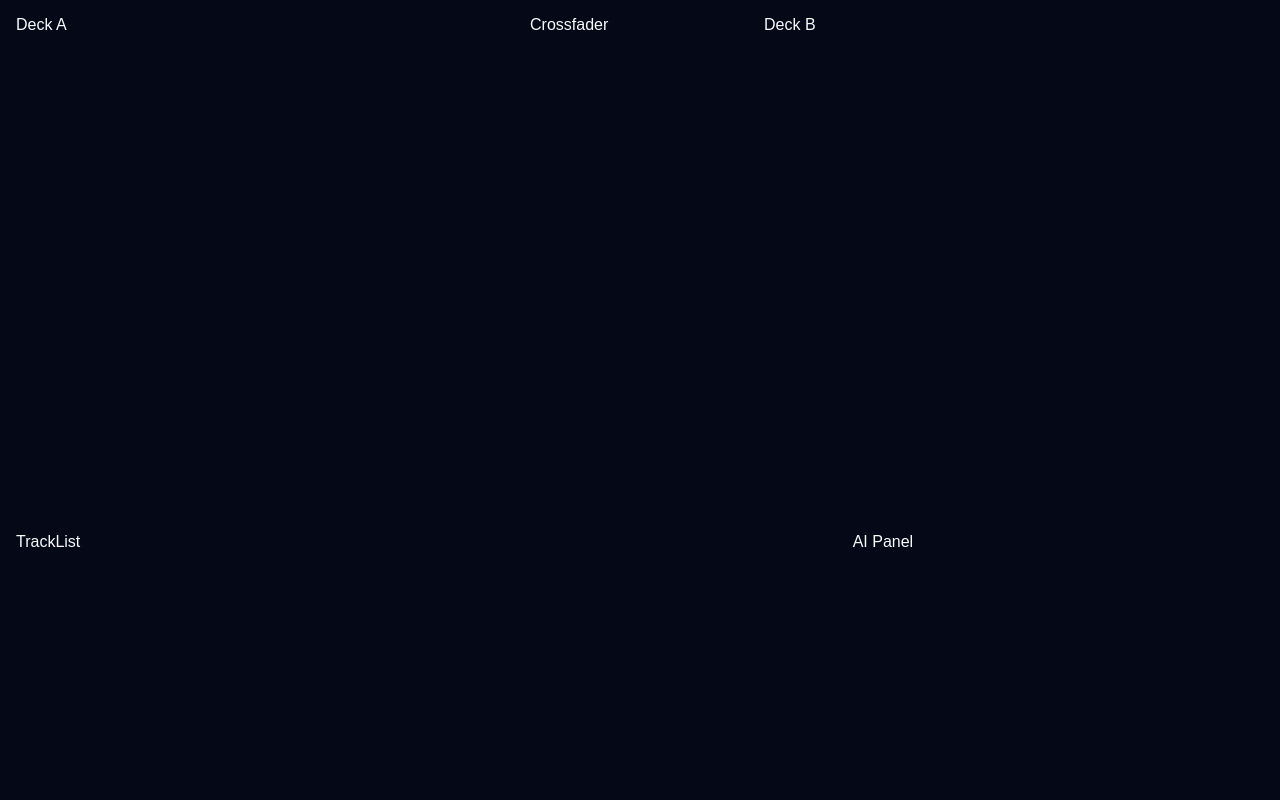
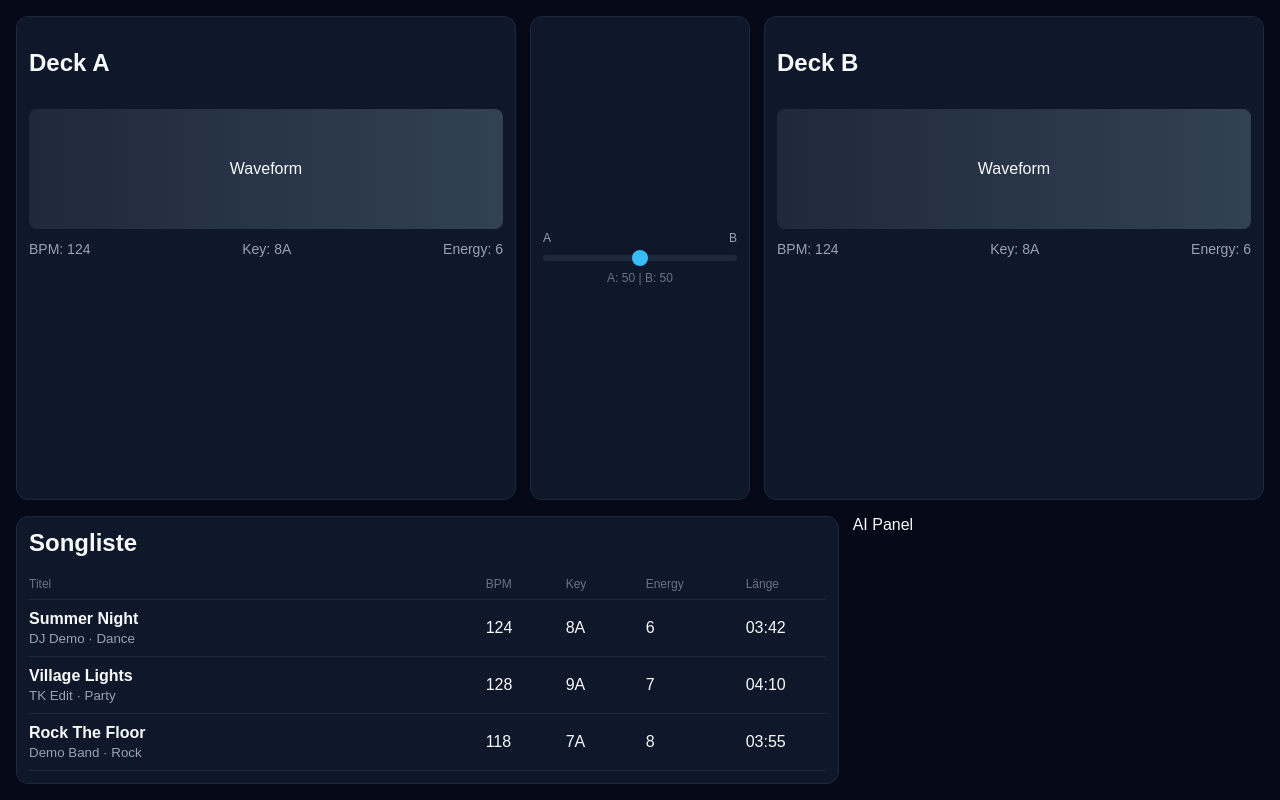
Before and after one commit to thomas-2026-dorf/mac-ki-dj, a React (Vite) app: page / in a window 1280 px wide. Built offline with nearby package versions, Linux system fonts and the light colour scheme.

Commit message:
Songliste mit Demo-Tracks ergänzt

```diff
--- a/src/App.css
+++ b/src/App.css
@@ -27,3 +27,116 @@ body {
   padding: 0 16px 16px;
   flex: 1;
 }
+
+.deck {
+  background: #0f172a;
+  border-radius: 12px;
+  padding: 12px;
+  display: flex;
+  flex-direction: column;
+  border: 1px solid #1e293b;
+}
+
+.deck-header {
+  display: flex;
+  justify-content: space-between;
+  align-items: center;
+}
+
+.waveform {
+  height: 120px;
+  margin: 12px 0;
+  background: linear-gradient(90deg, #1e293b, #334155);
+  display: flex;
+  align-items: center;
+  justify-content: center;
+  border-radius: 8px;
+}
+
+.deck-info {
+  display: flex;
+  justify-content: space-between;
+  font-size: 14px;
+  color: #94a3b8;
+}
+
+.crossfader {
+  display: flex;
+  flex-direction: column;
+  align-items: center;
+  justify-content: center;
+  background: #0f172a;
+  border-radius: 12px;
+  padding: 12px;
+  border: 1px solid #1e293b;
+}
+
+.labels {
+  width: 100%;
+  display: flex;
+  justify-content: space-between;
+  margin-bottom: 8px;
+  color: #94a3b8;
+  font-size: 12px;
+}
+
+.fader {
+  width: 100%;
+  appearance: none;
+  height: 6px;
+  background: #1e293b;
+  border-radius: 4px;
+  outline: none;
+}
+
+.fader::-webkit-slider-thumb {
+  appearance: none;
+  width: 16px;
+  height: 16px;
+  background: #38bdf8;
+  border-radius: 50%;
+  cursor: pointer;
+}
+
+.value {
+  margin-top: 8px;
+  font-size: 12px;
+  color: #64748b;
+}
+
+.track-list {
+  background: #0f172a;
+  border: 1px solid #1e293b;
+  border-radius: 12px;
+  padding: 12px;
+}
+
+.track-list h2 {
+  margin-top: 0;
+}
+
+.track-list-header,
+.track-row {
+  display: grid;
+  grid-template-columns: 2fr 70px 70px 90px 80px;
+  gap: 10px;
+  align-items: center;
+}
+
+.track-list-header {
+  color: #64748b;
+  font-size: 12px;
+  padding-bottom: 8px;
+  border-bottom: 1px solid #1e293b;
+}
+
+.track-row {
+  padding: 10px 0;
+  border-bottom: 1px solid #1e293b;
+}
+
+.track-row small {
+  display: block;
+  color: #94a3b8;
+  margin-top: 3px;
+}
--- a/src/components/Crossfader.tsx
+++ b/src/components/Crossfader.tsx
@@ -1,3 +1,27 @@
+import { useState } from "react";
+
 export default function Crossfader() {
-    return <div>Crossfader</div>;
+    const [value, setValue] = useState(50);
+
+    return (
+        <div className="crossfader">
+            <div className="labels">
+                <span>A</span>
+                <span>B</span>
+            </div>
+
+            <input
+                type="range"
+                min="0"
+                max="100"
+                value={value}
+                onChange={(e) => setValue(Number(e.target.value))}
+                className="fader"
+            />
+
+            <div className="value">
+                A: {100 - value} | B: {value}
+            </div>
+        </div>
+    );
 }
--- a/src/components/Deck.tsx
+++ b/src/components/Deck.tsx
@@ -3,5 +3,21 @@ type DeckProps = {
 };
 
 export default function Deck({ title }: DeckProps) {
-    return <div>{title}</div>;
+    return (
+        <div className="deck">
+            <div className="deck-header">
+                <h2>{title}</h2>
+            </div>
+
+            <div className="waveform">
+                <span>Waveform</span>
+            </div>
+
+            <div className="deck-info">
+                <div>BPM: 124</div>
+                <div>Key: 8A</div>
+                <div>Energy: 6</div>
+            </div>
+        </div>
+    );
 }
--- a/src/components/TrackList.tsx
+++ b/src/components/TrackList.tsx
@@ -1,3 +1,33 @@
+import { demoTracks } from "../data/demoTracks";
+
 export default function TrackList() {
-    return <div>TrackList</div>;
+    return (
+        <div className="track-list">
+            <h2>Songliste</h2>
+
+            <div className="track-list-header">
+                <span>Titel</span>
+                <span>BPM</span>
+                <span>Key</span>
+                <span>Energy</span>
+                <span>Länge</span>
+            </div>
+
+            {demoTracks.map((track) => (
+                <div className="track-row" key={track.id}>
+                    <div>
+                        <strong>{track.title}</strong>
+                        <small>
+                            {track.artist} · {track.genre}
+                        </small>
+                    </div>
+
+                    <span>{track.bpm}</span>
+                    <span>{track.key}</span>
+                    <span>{track.energy}</span>
+                    <span>{track.duration}</span>
+                </div>
+            ))}
+        </div>
+    );
 }
--- /dev/null
+++ b/src/data/demoTracks.ts
@@ -0,0 +1,34 @@
+import type { Track } from "../types/track";
+
+export const demoTracks: Track[] = [
+    {
+        id: "1",
+        title: "Summer Night",
+        artist: "DJ Demo",
+        bpm: 124,
+        key: "8A",
+        energy: 6,
+        duration: "03:42",
+        genre: "Dance",
+    },
+    {
+        id: "2",
+        title: "Village Lights",
+        artist: "TK Edit",
+        bpm: 128,
+        key: "9A",
+        energy: 7,
+        duration: "04:10",
+        genre: "Party",
+    },
+    {
+        id: "3",
+        title: "Rock The Floor",
+        artist: "Demo Band",
+        bpm: 118,
+        key: "7A",
+        energy: 8,
+        duration: "03:55",
+        genre: "Rock",
+    },
+];
```
Also changed, not shown: package.json (+5 -2 lines), src/types/track.ts (added).
